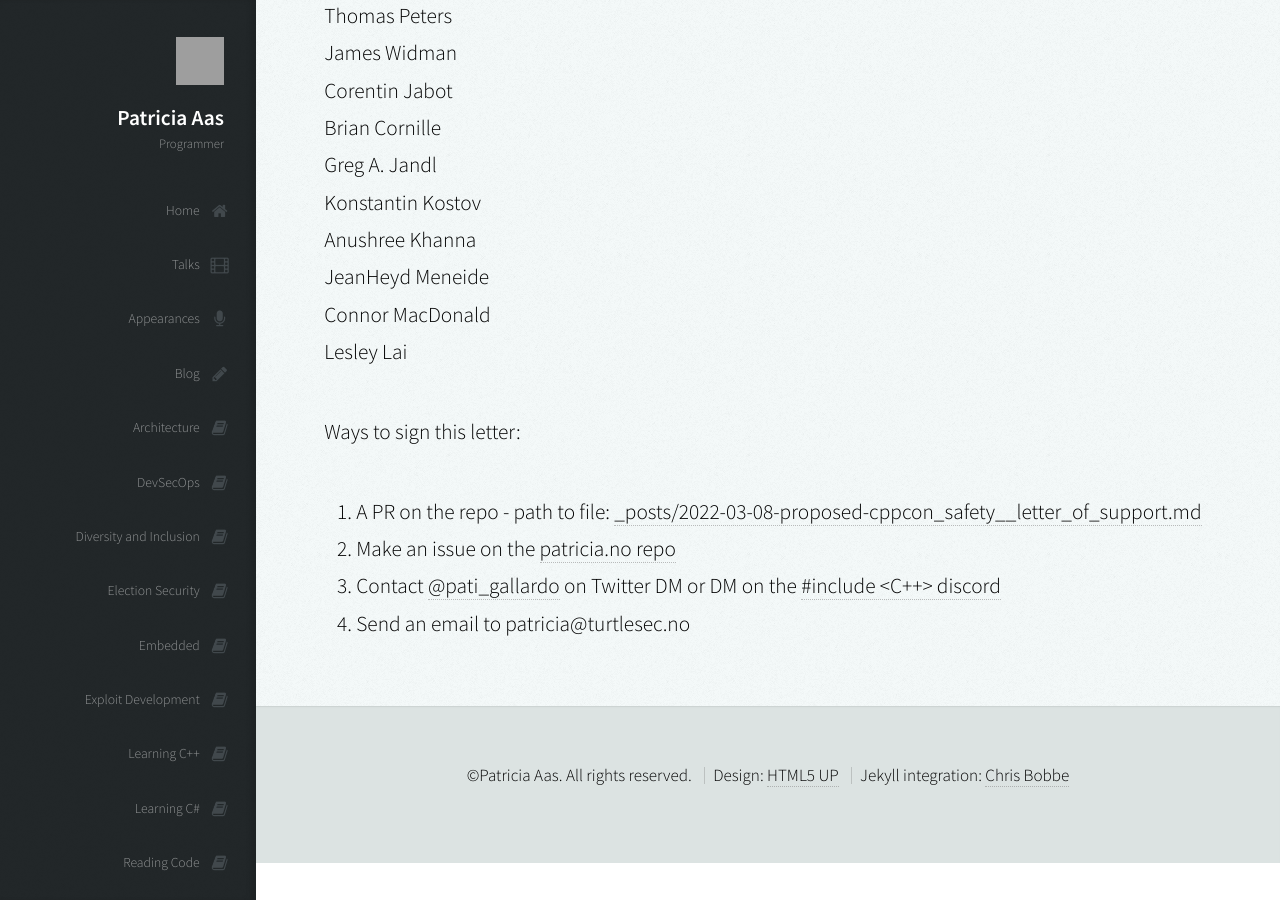
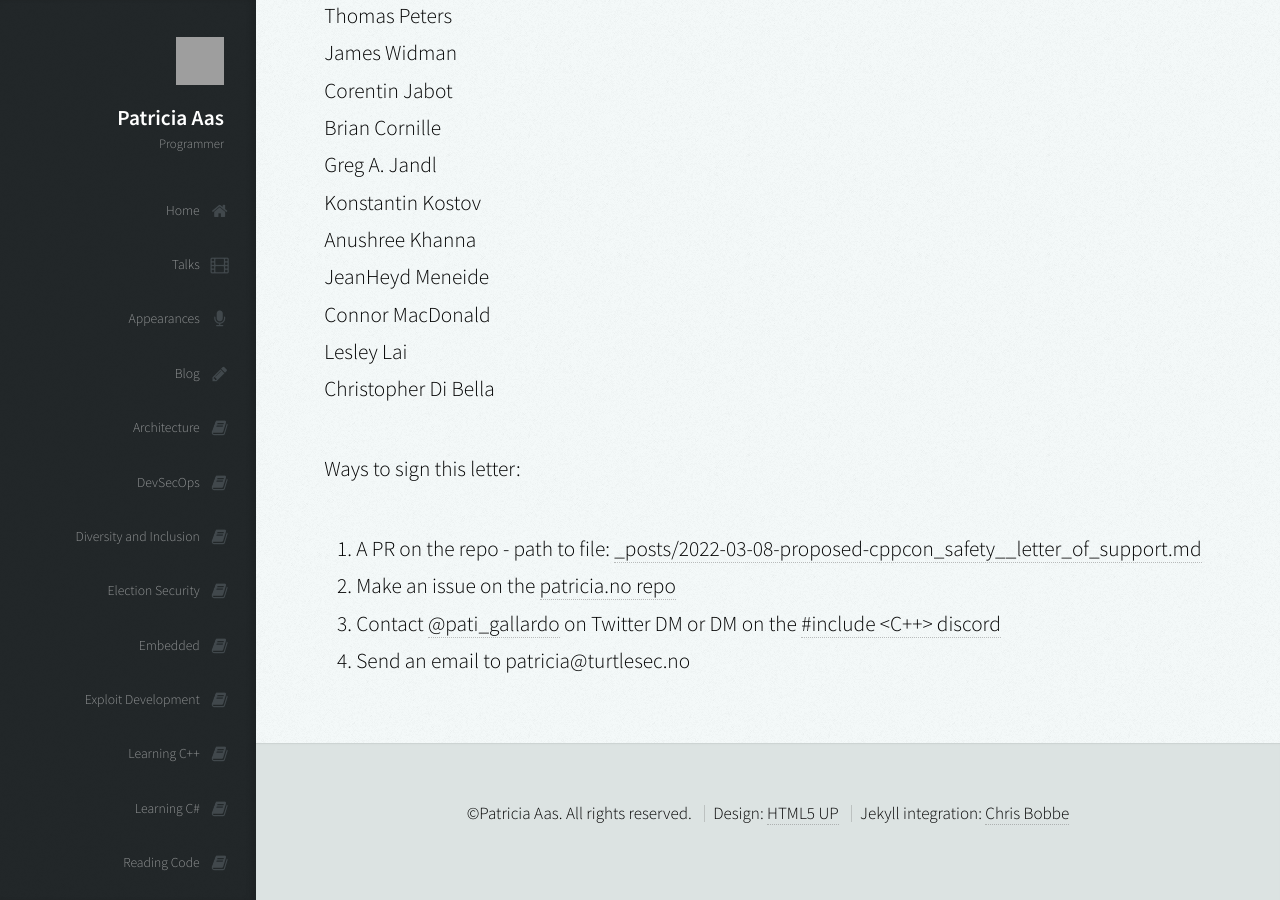
Before and after one commit to patricia-gallardo/patricia-gallardo.github.io, a Jekyll site: the page built from _posts/2022-03-08-proposed-cppcon_safety__letter_of_support.md, in a window 1280 px wide and 900 px high, scrolled down 931 px. Built offline with Jekyll 4.4.1, drawn with Linux system fonts in a browser that asks for light colours; nearby versions of some CDN libraries; grey boxes are pictures that could not be loaded.

Commit message:
Update 2022-03-08-proposed-cppcon_safety__letter_of_support.md

```diff
--- a/_posts/2022-03-08-proposed-cppcon_safety__letter_of_support.md
+++ b/_posts/2022-03-08-proposed-cppcon_safety__letter_of_support.md
@@ -34,6 +34,7 @@ Anushree Khanna <br>
 JeanHeyd Meneide <br>
 Connor MacDonald <br>
 Lesley Lai <br>
+Christopher Di Bella <br>
 
 Ways to sign this letter:
 1. A PR on the repo - path to file: [_posts/2022-03-08-proposed-cppcon_safety__letter_of_support.md][4]
```
